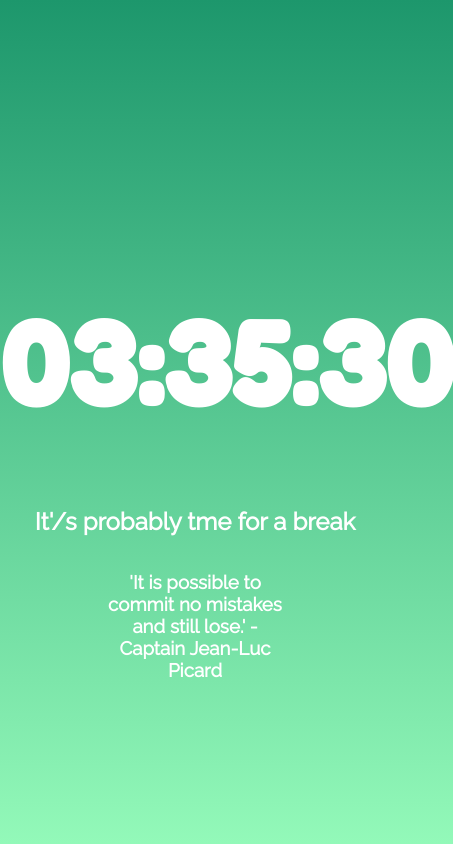
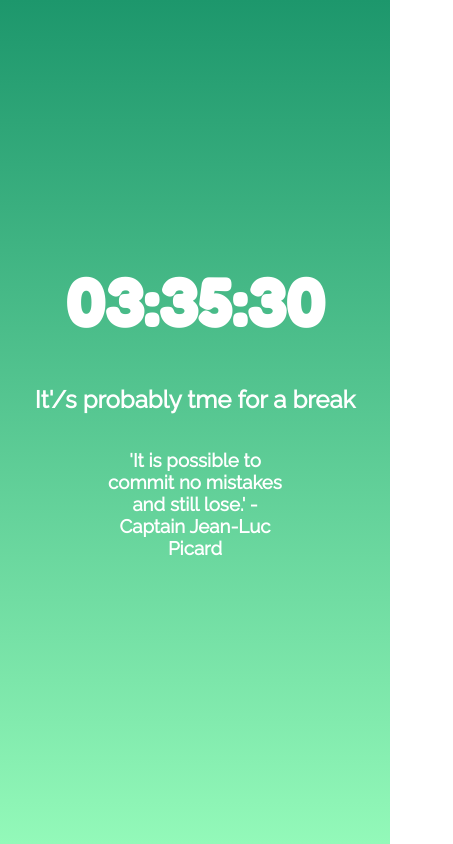
Before and after one commit to natalietate/time-bg, a plain HTML site: page index.html in a window 390 px wide. Shown: the whole page, 453 px wide, since content can reach past the window. Drawn offline with Linux system fonts and the light colour scheme.

Commit message:
media query

```diff
--- a/index.css
+++ b/index.css
@@ -62,3 +62,10 @@ body {
 .lateNight {
   background: linear-gradient(to top, #434343, #000000);
 }
+
+
+@media screen and (max-width: 480px) {
+  #clock {
+    font-size: 4em;
+  }
+}
```
